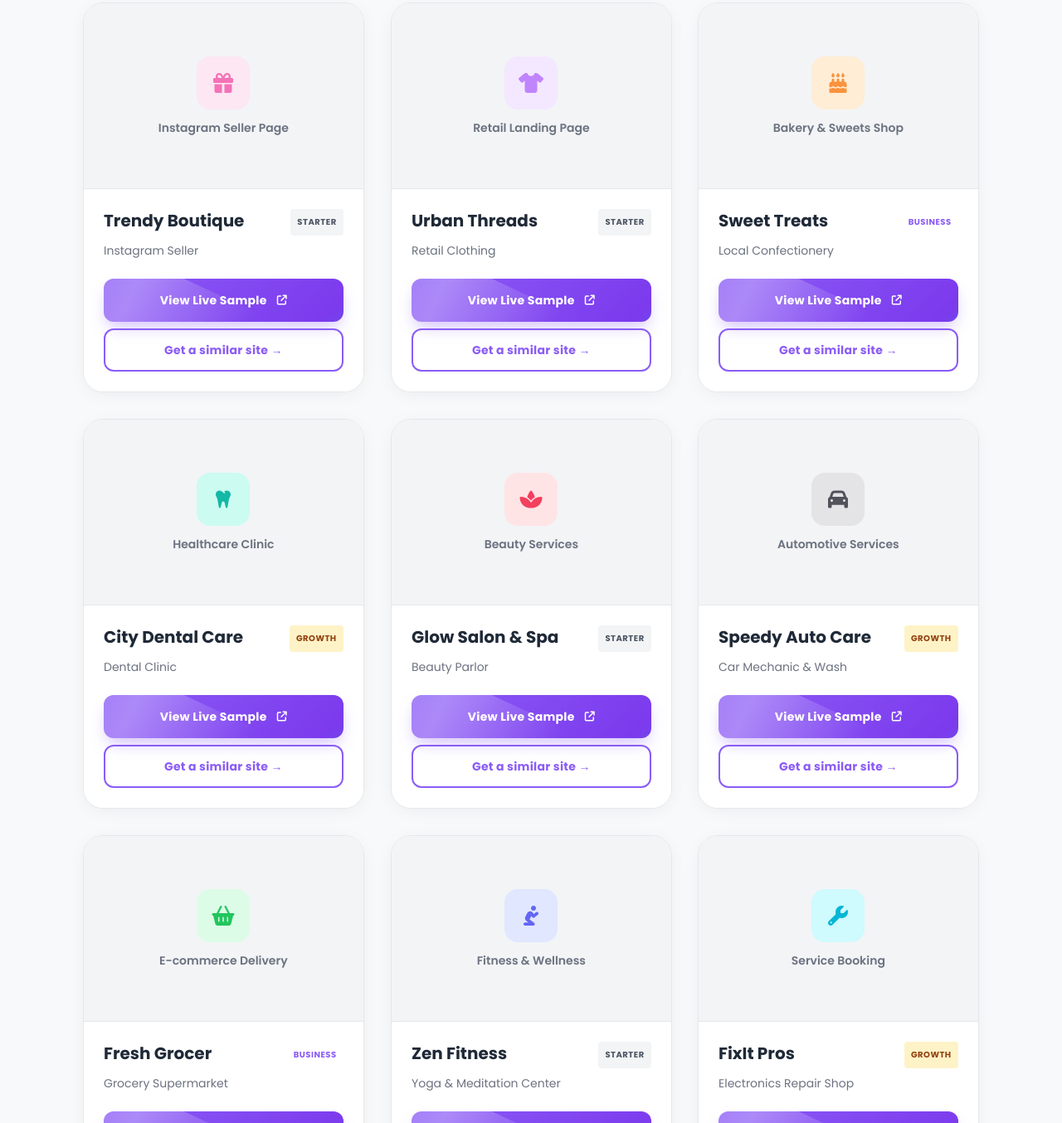
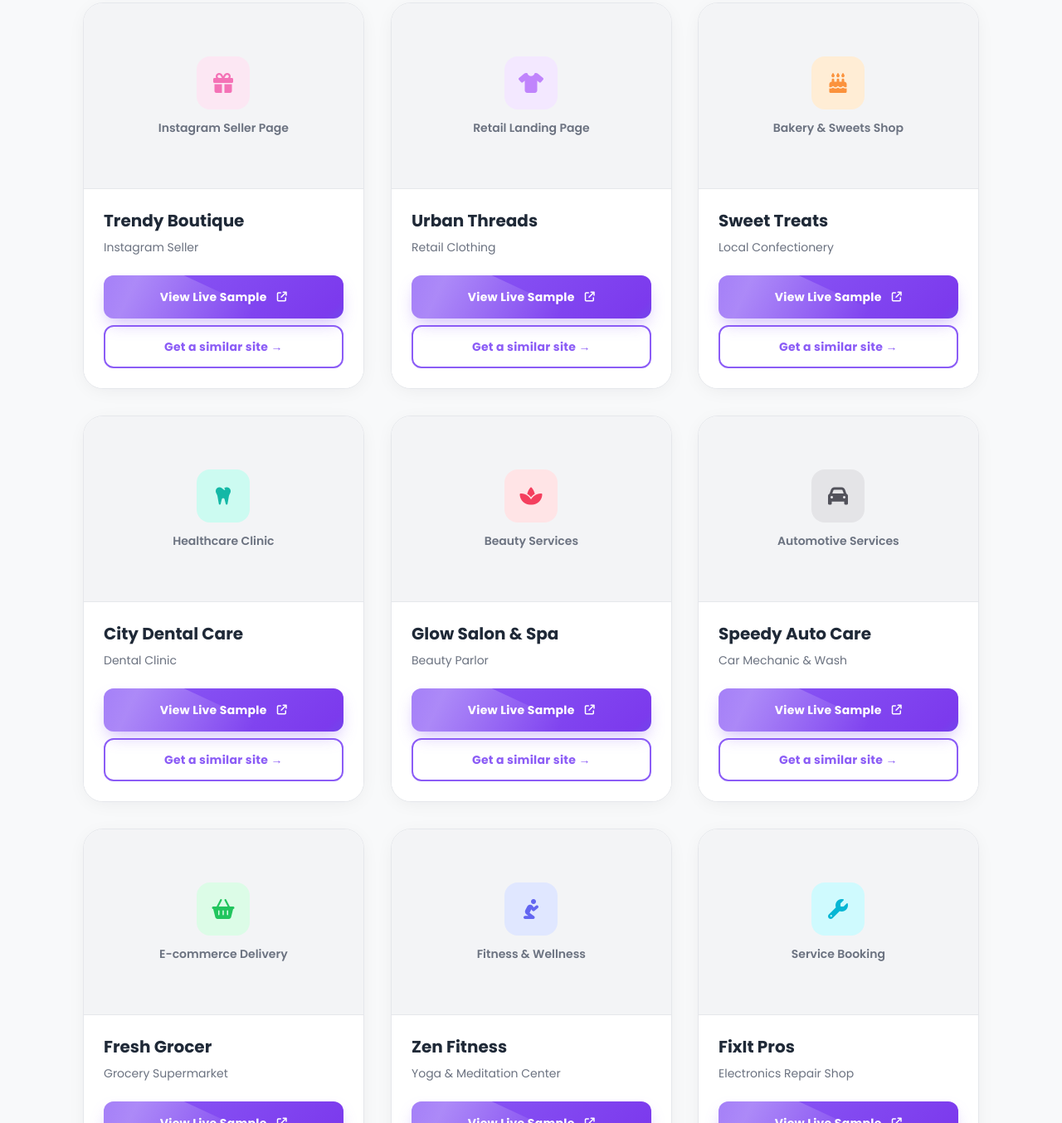
Before and after one commit to growziq/growziq, a website built with Vite: page portfolio.html in a window 1280 px wide. Shown: the part 1446-2800 px from the top of the page at 83% size. Built offline with nearby package versions, Linux system fonts and the light colour scheme.

Commit message:
Remove badges from sample templates on portfolio page

```diff
--- a/portfolio.html
+++ b/portfolio.html
@@ -178,7 +178,6 @@
                             <div class="p-5 sm:p-6 bg-white flex-1 flex flex-col">
                                 <div class="flex justify-between items-start mb-2">
                                     <h3 class="font-bold text-lg sm:text-xl text-brand-dark">Trendy Boutique</h3>
-                                    <span class="text-[10px] font-bold uppercase tracking-wider bg-gray-100 text-gray-600 px-2 py-1 rounded">Starter</span>
                                 </div>
                                 <p class="text-sm text-gray-500 mb-4 sm:mb-6">Instagram Seller</p>
                                 <div class="mt-auto flex flex-col gap-2">
@@ -202,7 +201,6 @@
                             <div class="p-5 sm:p-6 bg-white flex-1 flex flex-col">
                                 <div class="flex justify-between items-start mb-2">
                                     <h3 class="font-bold text-lg sm:text-xl text-brand-dark">Urban Threads</h3>
-                                    <span class="text-[10px] font-bold uppercase tracking-wider bg-gray-100 text-gray-600 px-2 py-1 rounded">Starter</span>
                                 </div>
                                 <p class="text-sm text-gray-500 mb-4 sm:mb-6">Retail Clothing</p>
                                 <div class="mt-auto flex flex-col gap-2">
@@ -225,7 +223,6 @@
                             <div class="p-5 sm:p-6 bg-white flex-1 flex flex-col">
                                 <div class="flex justify-between items-start mb-2">
                                     <h3 class="font-bold text-lg sm:text-xl text-brand-dark">Sweet Treats</h3>
-                                    <span class="text-[10px] font-bold uppercase tracking-wider bg-brand-light text-brand-action px-2 py-1 rounded">Business</span>
                                 </div>
                                 <p class="text-sm text-gray-500 mb-4 sm:mb-6">Local Confectionery</p>
                                 <div class="mt-auto flex flex-col gap-2">
@@ -248,7 +245,6 @@
                             <div class="p-5 sm:p-6 bg-white flex-1 flex flex-col">
                                 <div class="flex justify-between items-start mb-2">
                                     <h3 class="font-bold text-lg sm:text-xl text-brand-dark">City Dental Care</h3>
-                                    <span class="text-[10px] font-bold uppercase tracking-wider bg-amber-100 text-amber-800 px-2 py-1 rounded">Growth</span>
                                 </div>
                                 <p class="text-sm text-gray-500 mb-4 sm:mb-6">Dental Clinic</p>
                                 <div class="mt-auto flex flex-col gap-2">
@@ -271,7 +267,6 @@
                             <div class="p-5 sm:p-6 bg-white flex-1 flex flex-col">
                                 <div class="flex justify-between items-start mb-2">
                                     <h3 class="font-bold text-lg sm:text-xl text-brand-dark">Glow Salon & Spa</h3>
-                                    <span class="text-[10px] font-bold uppercase tracking-wider bg-gray-100 text-gray-600 px-2 py-1 rounded">Starter</span>
                                 </div>
                                 <p class="text-sm text-gray-500 mb-4 sm:mb-6">Beauty Parlor</p>
                                 <div class="mt-auto flex flex-col gap-2">
@@ -294,7 +289,6 @@
                             <div class="p-5 sm:p-6 bg-white flex-1 flex flex-col">
                                 <div class="flex justify-between items-start mb-2">
                                     <h3 class="font-bold text-lg sm:text-xl text-brand-dark">Speedy Auto Care</h3>
-                                    <span class="text-[10px] font-bold uppercase tracking-wider bg-amber-100 text-amber-800 px-2 py-1 rounded">Growth</span>
                                 </div>
                                 <p class="text-sm text-gray-500 mb-4 sm:mb-6">Car Mechanic & Wash</p>
                                 <div class="mt-auto flex flex-col gap-2">
@@ -317,7 +311,6 @@
                             <div class="p-5 sm:p-6 bg-white flex-1 flex flex-col">
                                 <div class="flex justify-between items-start mb-2">
                                     <h3 class="font-bold text-lg sm:text-xl text-brand-dark">Fresh Grocer</h3>
-                                    <span class="text-[10px] font-bold uppercase tracking-wider bg-brand-light text-brand-action px-2 py-1 rounded">Business</span>
                                 </div>
                                 <p class="text-sm text-gray-500 mb-4 sm:mb-6">Grocery Supermarket</p>
                                 <div class="mt-auto flex flex-col gap-2">
@@ -340,7 +333,6 @@
                             <div class="p-5 sm:p-6 bg-white flex-1 flex flex-col">
                                 <div class="flex justify-between items-start mb-2">
                                     <h3 class="font-bold text-lg sm:text-xl text-brand-dark">Zen Fitness</h3>
-                                    <span class="text-[10px] font-bold uppercase tracking-wider bg-gray-100 text-gray-600 px-2 py-1 rounded">Starter</span>
                                 </div>
                                 <p class="text-sm text-gray-500 mb-4 sm:mb-6">Yoga & Meditation Center</p>
                                 <div class="mt-auto flex flex-col gap-2">
@@ -363,7 +355,6 @@
                             <div class="p-5 sm:p-6 bg-white flex-1 flex flex-col">
                                 <div class="flex justify-between items-start mb-2">
                                     <h3 class="font-bold text-lg sm:text-xl text-brand-dark">FixIt Pros</h3>
-                                    <span class="text-[10px] font-bold uppercase tracking-wider bg-amber-100 text-amber-800 px-2 py-1 rounded">Growth</span>
                                 </div>
                                 <p class="text-sm text-gray-500 mb-4 sm:mb-6">Electronics Repair Shop</p>
                                 <div class="mt-auto flex flex-col gap-2">
```
